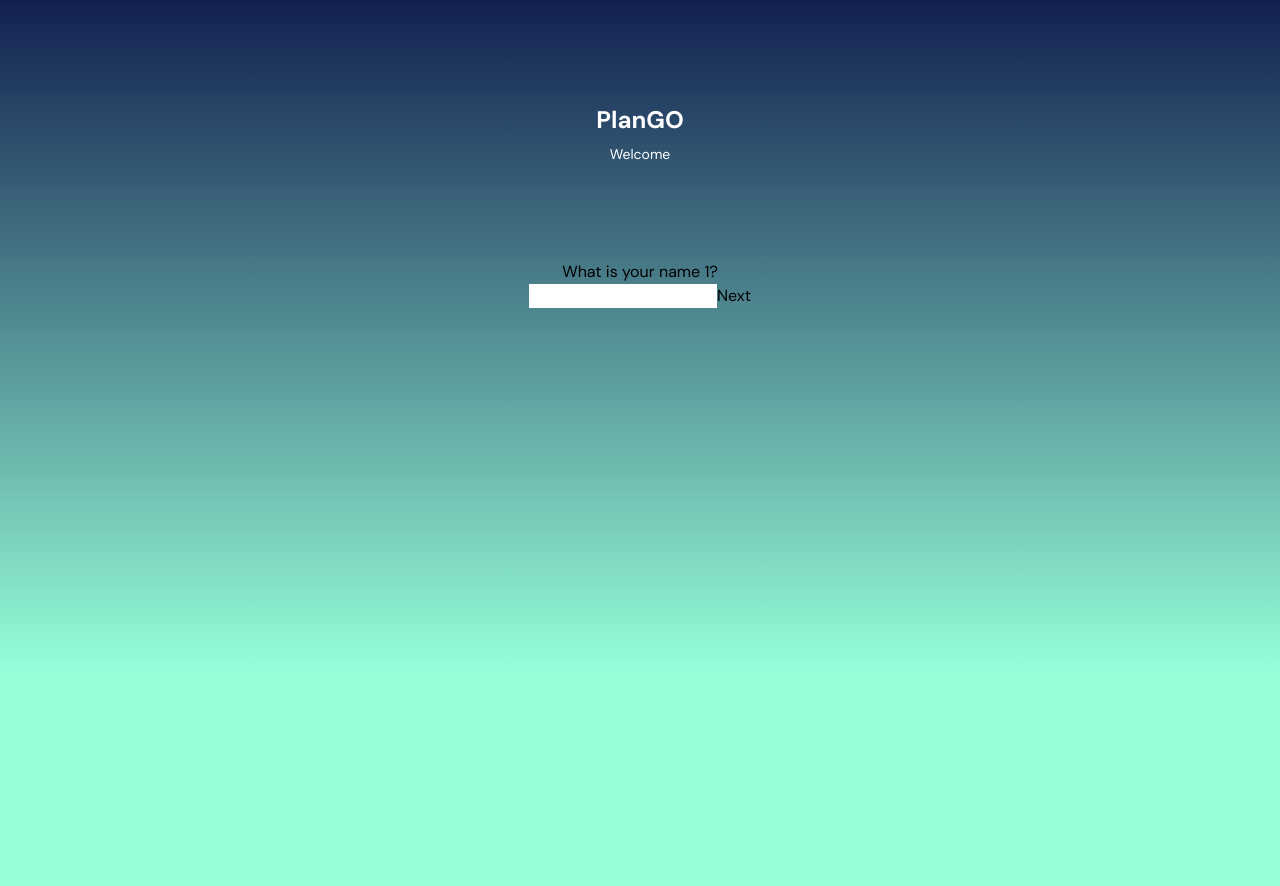
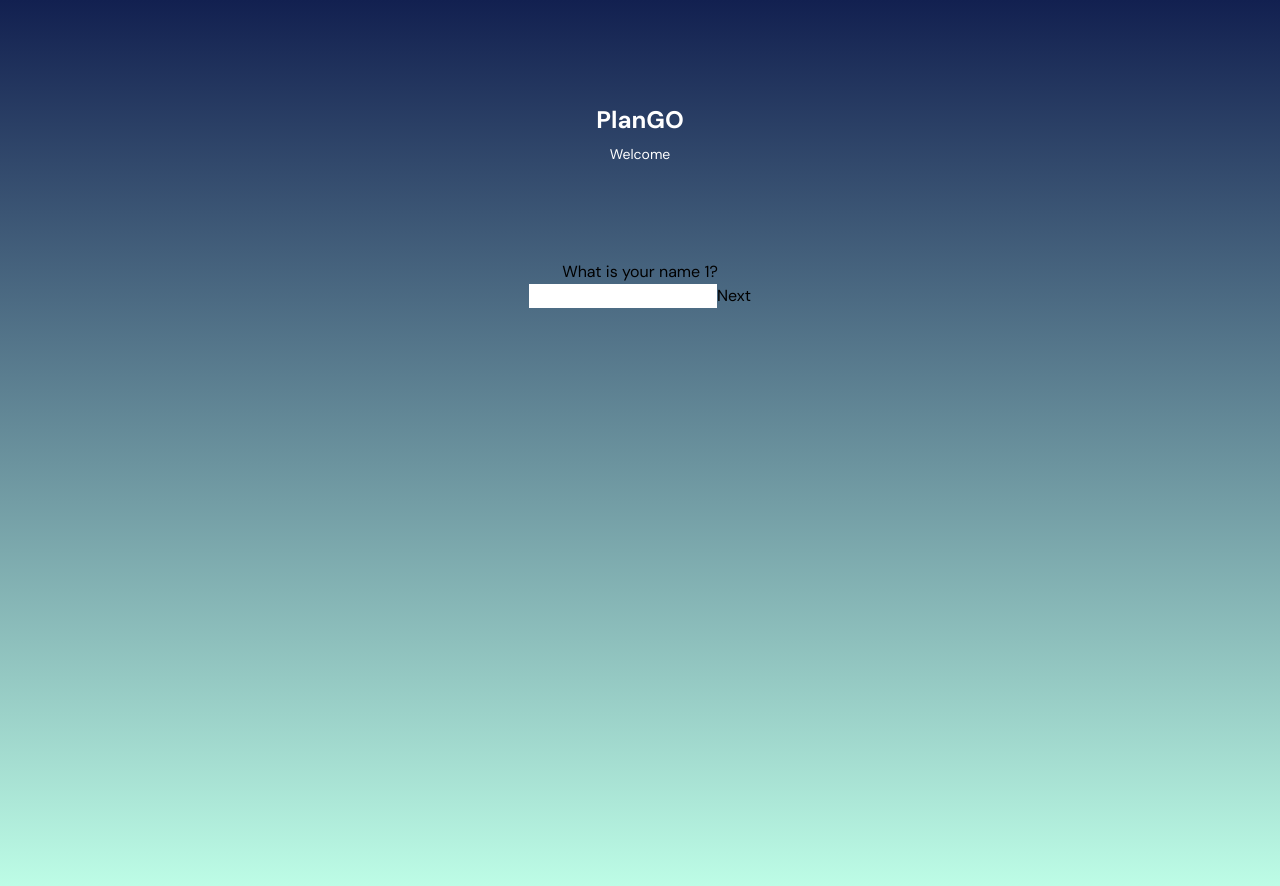
Before and after one commit to fiona-cai/plango, a React (Create React App) app: page / in a window 1280 px wide. Shown: the top 886 px of the page. Built offline with nearby package versions, Linux system fonts and the light colour scheme.

Commit message:
make pretty

```diff
--- a/src/index.css
+++ b/src/index.css
@@ -12,7 +12,7 @@ body {
   -webkit-font-smoothing: antialiased;
   -moz-osx-font-smoothing: grayscale;
   height: 100vh;
-  background: var(--grad, linear-gradient(180deg, #122050 0%, rgba(0, 255, 162, 0.41) 75%));
+  background: var(--grad, linear-gradient(180deg, #122050 0%, rgba(99, 255, 198, 0.41) 100%));
 }
 
 .bkg {
```
